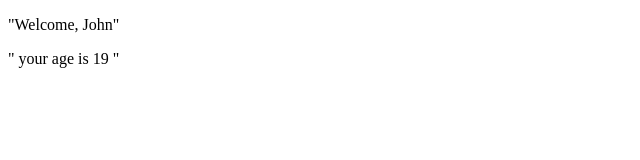
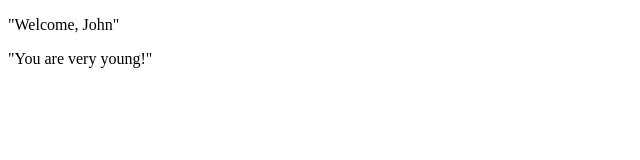
Before and after one commit to Francesco170/esercizi, a React (Create React App) app: page / in a window 1280 px wide. Shown: the top 160 px of the page, without its empty margins (0-640 px from the left). Built offline with nearby package versions, Linux system fonts and the light colour scheme.

Commit message:
esercizio22

```diff
--- a/src/Age.js
+++ b/src/Age.js
@@ -4,10 +4,10 @@ export class Age extends React.Component{
     return(
         <>
 
-        { this.props.age >18 && this.props.age<65
+        { this.props.age >18
         ?<p>" your age is {this.props.age} "</p>
 
-        :null}
+        :<p>"You are very young!"</p>}
 
 
         </>
--- a/src/Welcome.js
+++ b/src/Welcome.js
@@ -6,7 +6,7 @@ export class Welcome extends React.Component{
    return (
     <>
     <p> "Welcome, {this.props.name}" </p>
-      { this.props.name==="John" &&<Age age={ 19 }/>}
+      { this.props.name==="John" &&<Age age={ 12 }/>}
 
     </>
     )
```
